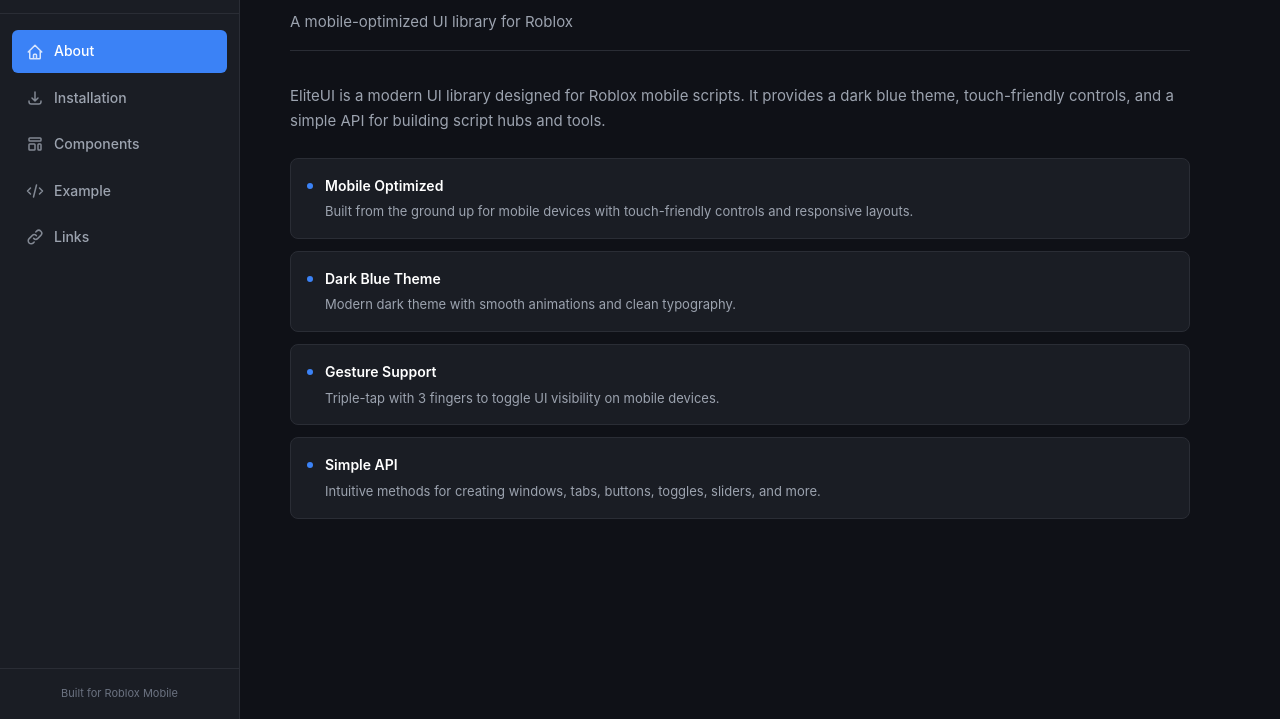
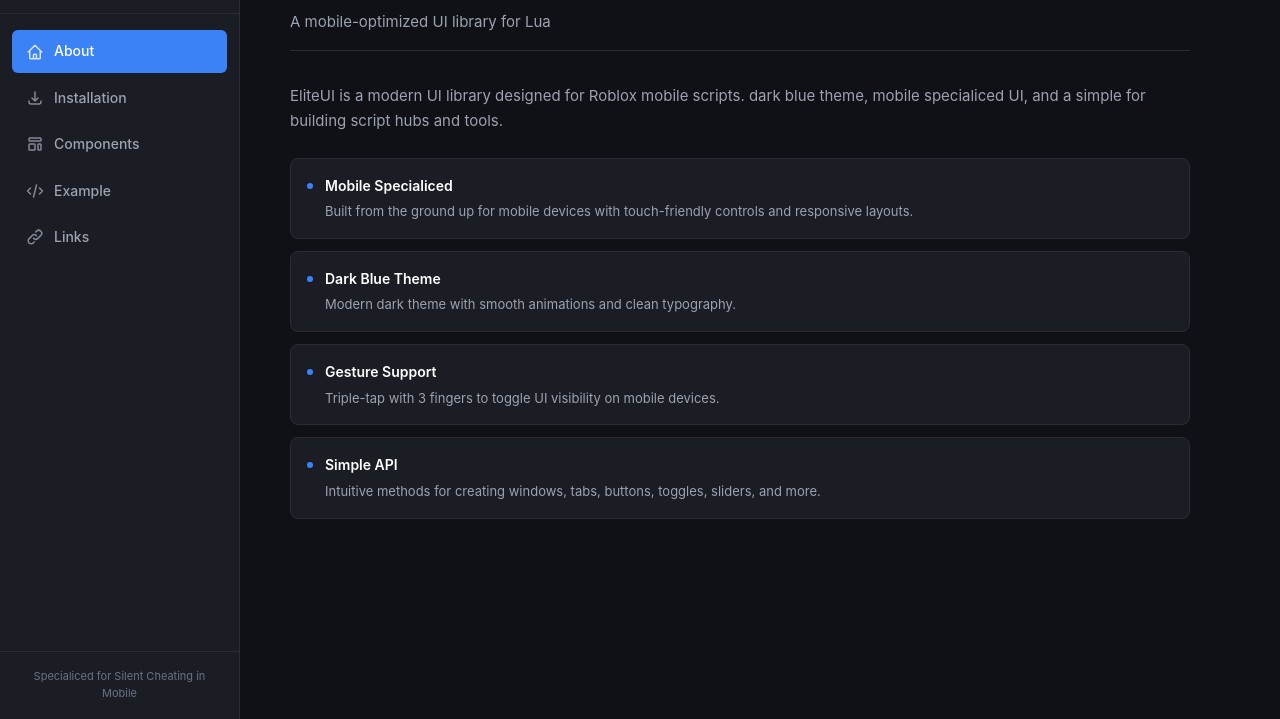
Before and after one commit to JJ-key/EliteUI, a website: page public/index.html in a window 1280 px wide. Shown: the part 81-800 px from the top of the page. Drawn offline with Linux system fonts and the light colour scheme; no server answers.

Commit message:
Revise content for mobile specialization and update URL
Updated text content to reflect specialization for mobile and Lua, and changed the loader URL to a GitHub link.

```diff
--- a/public/index.html
+++ b/public/index.html
@@ -43,7 +43,7 @@
       </nav>
 
       <div class="sidebar-footer">
-        <p>Built for Roblox Mobile</p>
+        <p>Specialiced for Silent Cheating in Mobile</p>
       </div>
     </aside>
 
@@ -51,16 +51,16 @@
       <section id="about" class="content-section active">
         <div class="section-header">
           <h2>About</h2>
-          <p>A mobile-optimized UI library for Roblox</p>
+          <p>A mobile-optimized UI library for Lua</p>
         </div>
 
-        <p class="intro-text">EliteUI is a modern UI library designed for Roblox mobile scripts. It provides a dark blue theme, touch-friendly controls, and a simple API for building script hubs and tools.</p>
+        <p class="intro-text">EliteUI is a modern UI library designed for Roblox mobile scripts. dark blue theme, mobile specialiced UI, and a simple for building script hubs and tools.</p>
 
         <div class="features-list">
           <div class="feature-item">
             <div class="feature-bullet"></div>
             <div>
-              <h4>Mobile Optimized</h4>
+              <h4>Mobile Specialiced</h4>
               <p>Built from the ground up for mobile devices with touch-friendly controls and responsive layouts.</p>
             </div>
           </div>
@@ -101,7 +101,7 @@
             <span>Lua</span>
             <button class="copy-btn" onclick="copyCode(this)">Copy</button>
           </div>
-          <pre><code id="loader-code">local EliteUI = loadstring(game:HttpGet("YOUR_URL/Loader"))()</code></pre>
+          <pre><code id="loader-code">local EliteUI = loadstring(game:HttpGet("https://github.com/JJ-key/EliteUI/blob/main/Loader"))()</code></pre>
         </div>
 
         <div class="info-box">
```
